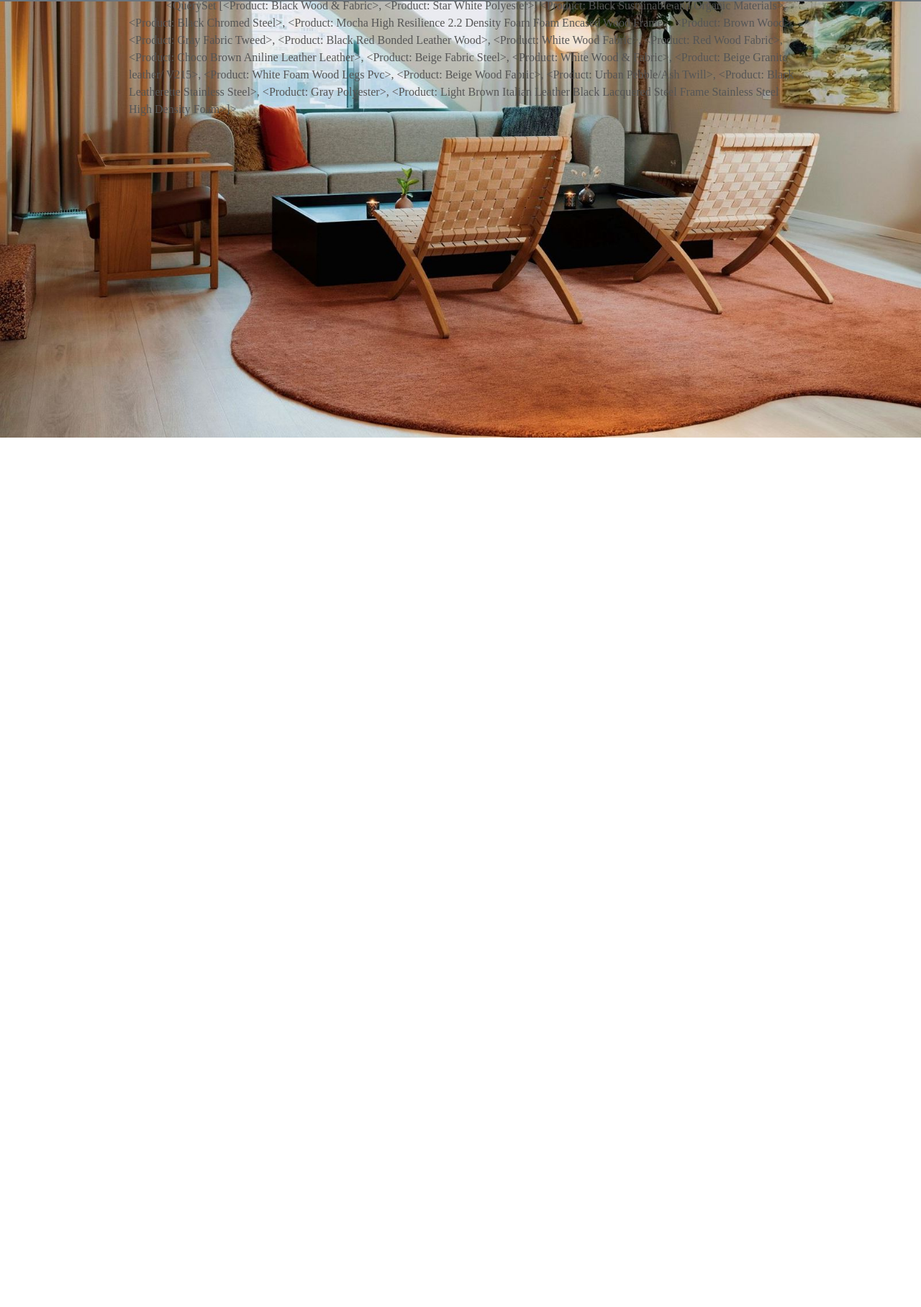
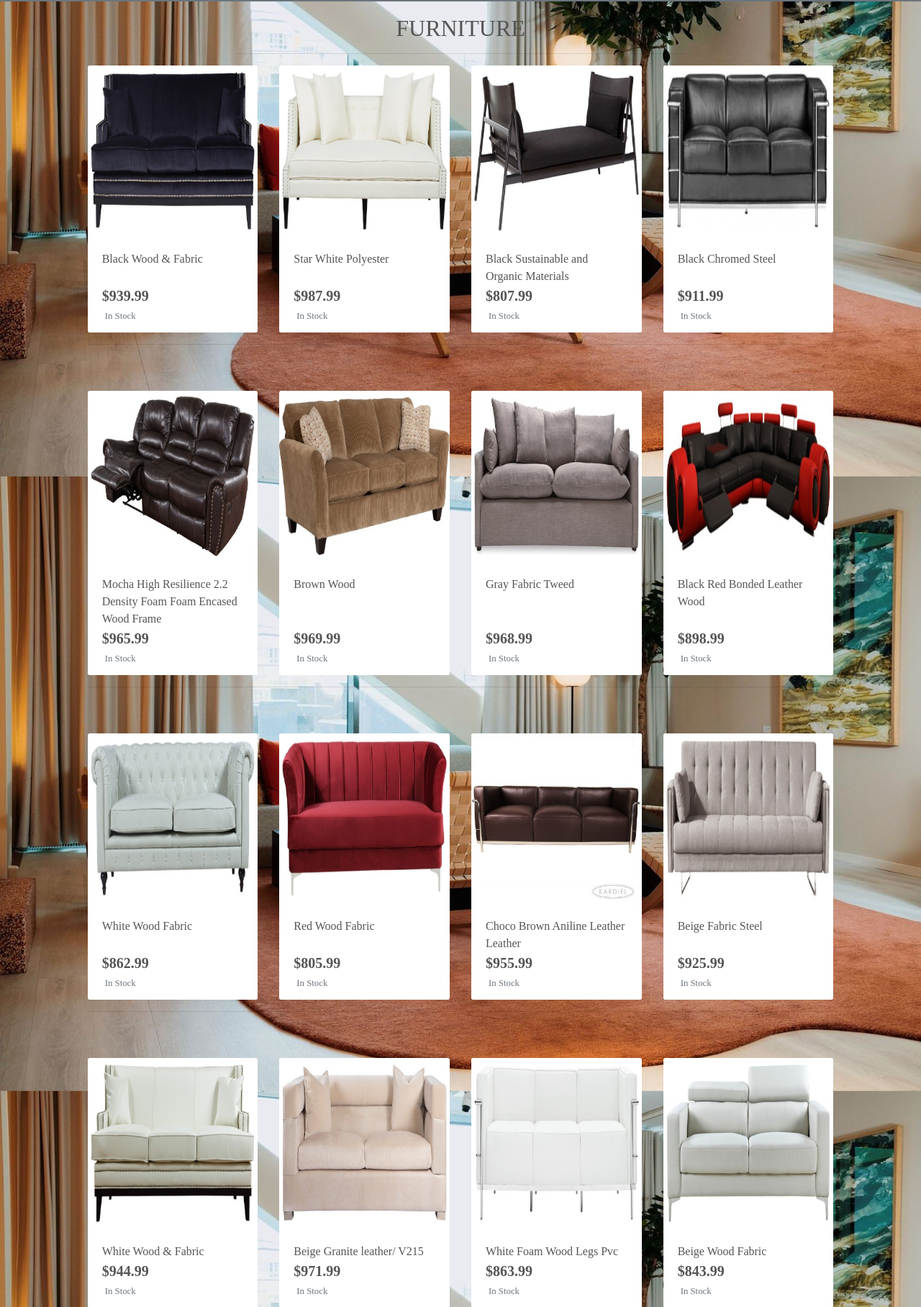
Before and after one commit to emusat2021/Inspiring-Furniture, a Django app: template products/templates/products/products.html in a window 1280 px wide. Shown: the part 192-2008 px from the top of the page at 72% size. Before the commit the page ends 800 px from the top, so only its background shows below. Run offline with Django 3.2, Linux system fonts and the light colour scheme; the template is opened without the code that fills it: values that come from a table or form of the project are taken from there, others are empty; data comes from the database, SQL or seed files in the repository; some libraries are stand-ins or nearby versions.

Commit message:
Add products on the products page

```diff
--- a/products/templates/products/products.html
+++ b/products/templates/products/products.html
@@ -10,11 +10,70 @@
 {% endblock %}
 
 {% block content %}
-<div class="container">
-    <div class="row">
-         <div class="col">
-             {{ products }}
-          </div>
-     </div>
-</div>
+    <div class="overlay"></div>
+    <div class="container-fluid">
+        <div class="row">
+            <div class="col text-center mt-5">
+                <h2 class="logo-font">Furniture</h2>
+                <hr class="w-50 mb-1">
+            </div>
+        </div>
+        <div class="row">
+            <div class="product-container col-10 offset-1">
+                <div class="row mt-1 mb-2"></div>
+                <div class="row">
+                    {% for product in products %}
+                        <div class="col-sm-6 col-md-6 col-lg-4 col-xl-3">
+                            <div class="card h-100 border-0">
+                                {% if product.image %}
+                                <a href="{% url 'product_detail' product.id %}">
+                                    <img class="card-img-top img-fluid" src="{{ product.image.url }}" alt="{{ product.name }}">
+                                </a>
+                                {% else %}
+                                <a href="{% url 'product_detail' product.id %}">
+                                    <img class="card-img-top img-fluid" src="{{ MEDIA_URL }}noimage.png" alt="{{ product.name }}">
+                                </a>
+                                {% endif %}
+                                <div class="card-body pb-0">
+                                    <p class="mb-0">{{ product.name }}</p>
+                                </div>
+                                <div class="card-footer bg-white pt-0 border-0 text-left">
+                                    <div class="row">
+                                        <div class="col">
+                                            <p class="lead mb-0 text-left font-weight-bold">${{ product.price }}</p>
+                                            {% if product.in_stock %}
+                                                <small class="text-muted"><i class="fas fa-star mr-1"></i>In Stock</small>
+                                            {% else %}
+                                                <small class="text-muted">Not in Stock</small>
+                                            {% endif %}
+                                        </div>
+                                    </div>
+                                </div>
+                            </div>
+                        </div>
+                        {% if forloop.counter|divisibleby:1 %}
+                            <div class="col-12 d-sm-none mb-5">
+                                <hr>
+                            </div>
+                        {% endif %}
+                        {% if forloop.counter|divisibleby:2 %}
+                            <div class="col-12 d-none d-sm-block d-md-block d-lg-none mb-5">
+                                <hr>
+                            </div>
+                        {% endif %}
+                        {% if forloop.counter|divisibleby:3 %}
+                            <div class="col-12 d-none d-lg-block d-xl-none mb-5">
+                                <hr>
+                            </div>
+                        {% endif %}
+                        {% if forloop.counter|divisibleby:4 %}
+                            <div class="col-12 d-none d-xl-block mb-5">
+                                <hr>
+                            </div>
+                        {% endif %}
+                    {% endfor %}
+                </div>
+            </div>
+        </div>
+    </div>
 {% endblock %}
```
